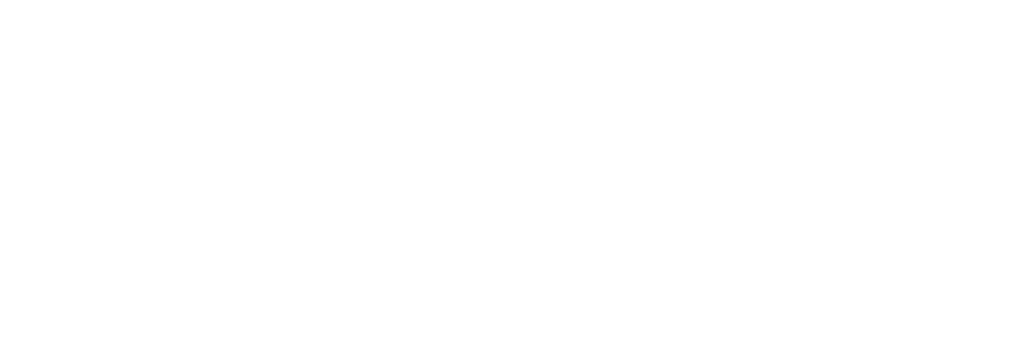
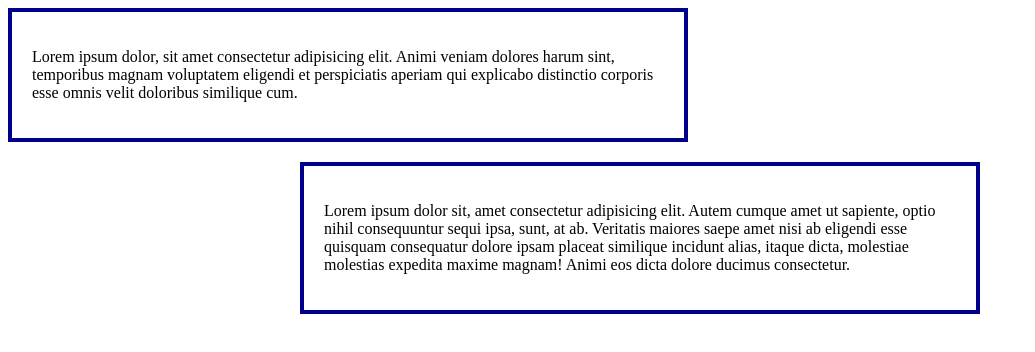
Before and after one commit to sambalmatah/03.CSS-INDEPTH, a plain HTML site: page assets/styles/index13.html in a window 1280 px wide. Shown: the whole page, without its empty margins (0-1035 px from the left). Drawn offline with Linux system fonts and the light colour scheme.

Commit message:
Menambahkan deskripsi css-margin-auto pada index13

```diff
--- a/assets/styles/index13.html
+++ b/assets/styles/index13.html
@@ -5,8 +5,27 @@
     <meta http-equiv="X-UA-Compatible" content="IE=edge">
     <meta name="viewport" content="width=device-width, initial-scale=1.0">
     <title>Margin Auto Center</title>
+    <style>
+        .center {
+            margin: auto;
+        }
+
+        .box {
+            width: 50%;
+            border: 4px solid darkblue;
+            padding: 20px;
+            margin-bottom: 20px;
+        }
+
+    </style>
 </head>
 <body>
+    <div class="box">
+        <p>Lorem ipsum dolor, sit amet consectetur adipisicing elit. Animi veniam dolores harum sint, temporibus magnam voluptatem eligendi et perspiciatis aperiam qui explicabo distinctio corporis esse omnis velit doloribus similique cum.</p>
 
+    </div>
+    <div class="box center">
+        <p>Lorem ipsum dolor sit, amet consectetur adipisicing elit. Autem cumque amet ut sapiente, optio nihil consequuntur sequi ipsa, sunt, at ab. Veritatis maiores saepe amet nisi ab eligendi esse quisquam consequatur dolore ipsam placeat similique incidunt alias, itaque dicta, molestiae molestias expedita maxime magnam! Animi eos dicta dolore ducimus consectetur.</p>
+    </div>
 </body>
 </html>
```
